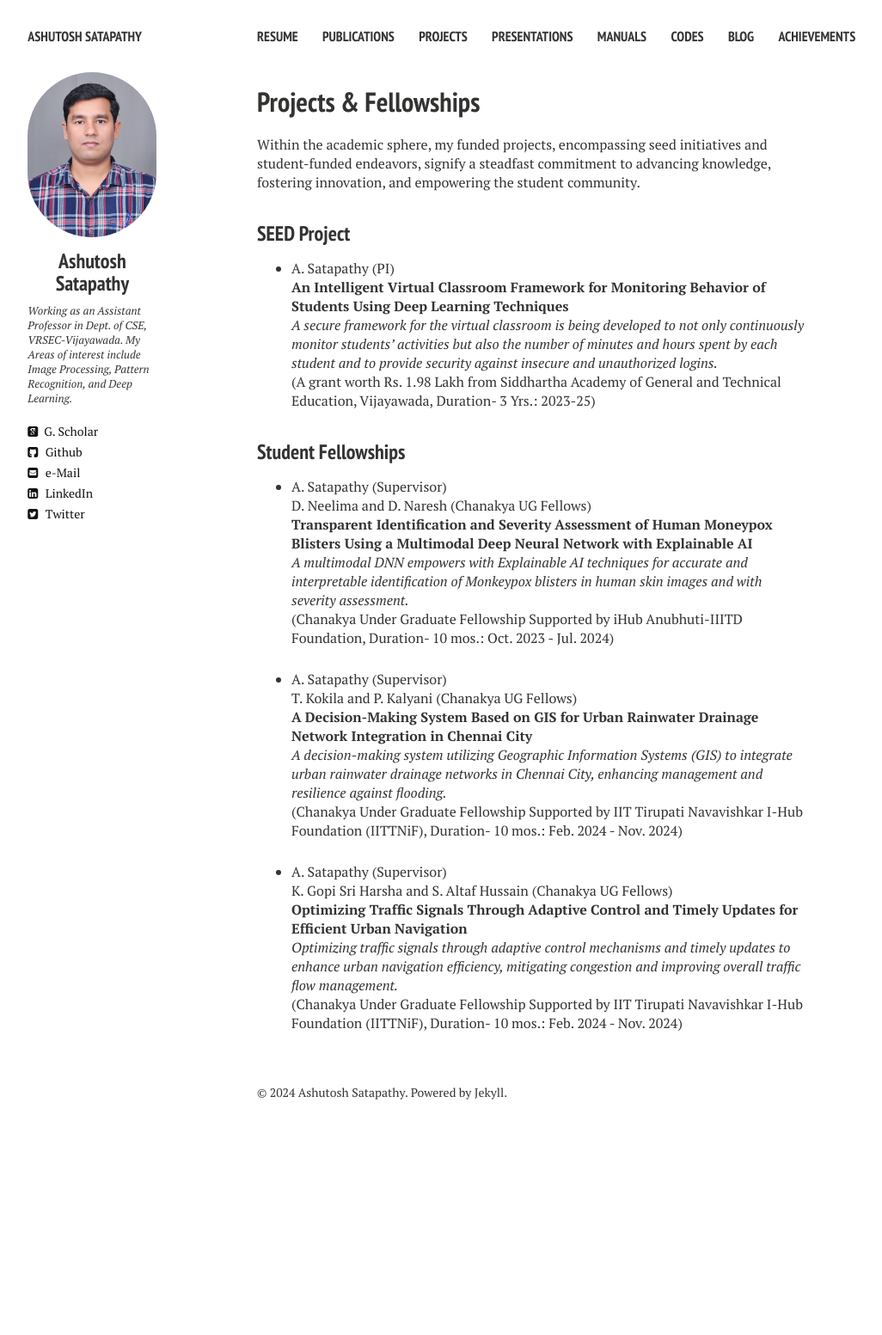
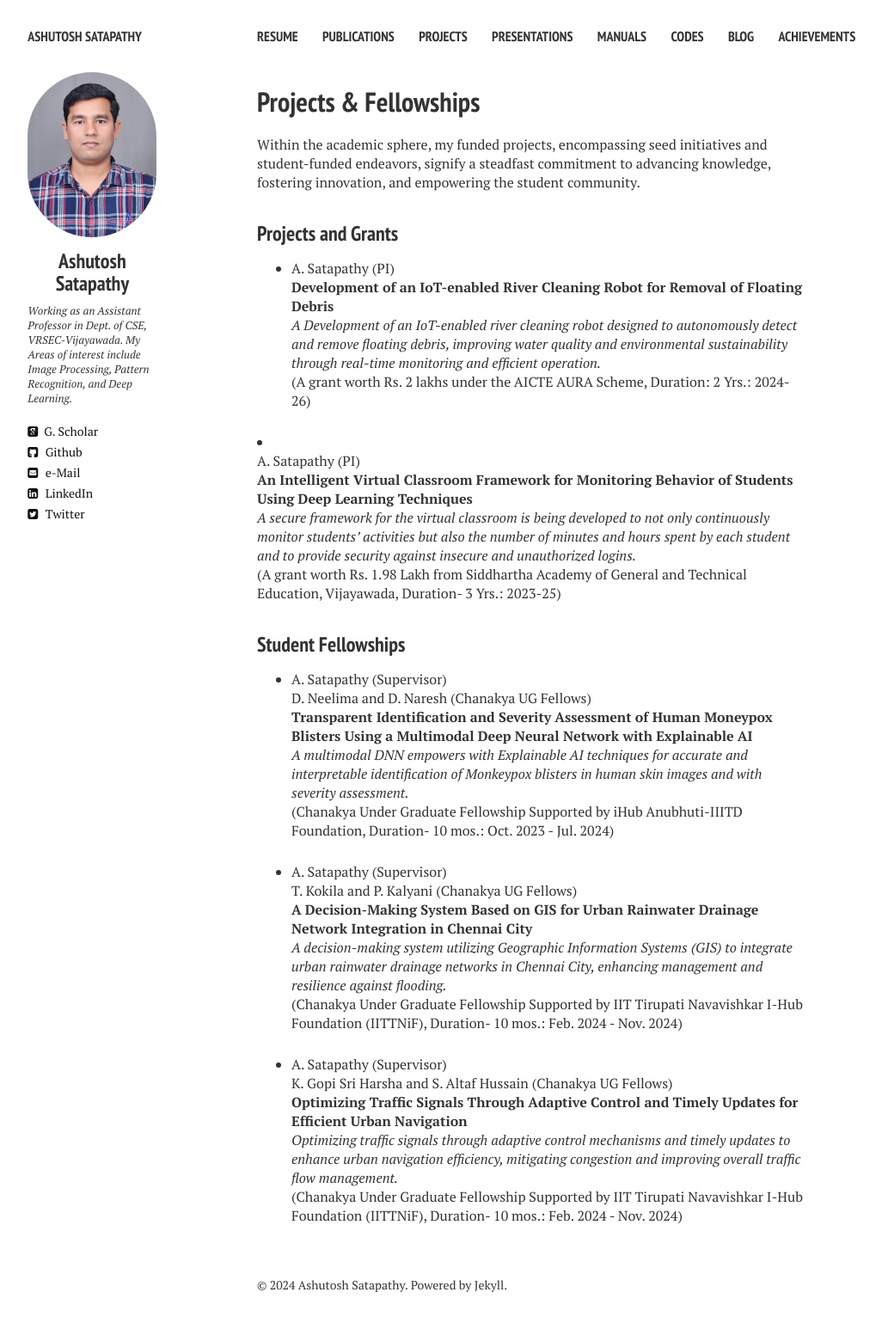
Before and after one commit to ashutoshsatapathy1990/ashutoshsatapathy1990.github.io, a Jekyll site: the page built from projects.md, in a window 1280 px wide. Shown: the whole page at 86% size, without its empty margins (21-1047 px from the left). Built offline with Jekyll 4.4.1, drawn with Linux system fonts in a browser that asks for light colours; nearby versions of some CDN libraries; before the commit the page ends 1329 px from its top, so only the background shows below that.

Commit message:
Update projects.html

```diff
--- a/_layouts/projects.html
+++ b/_layouts/projects.html
@@ -82,8 +82,19 @@ div.bibtex pre { font-size: 75%; overflow: auto;  width: 100%; padding: 0em 0em;
 
 
 
-<h3 style="margin-bottom:0px;padding-top:10px;">SEED Project</h3>
+<h3 style="margin-bottom:0px;padding-top:10px;">Projects and Grants</h3>
 <ul class="biblist">
+
+<!-- Item: a -->
+<li ><p>
+A. Satapathy (PI)
+<br><b>Development of an IoT-enabled River Cleaning Robot for Removal of Floating Debris</b><br>
+<i>A Development of an IoT-enabled river cleaning robot designed to autonomously detect and remove floating debris, improving water quality and environmental sustainability through real-time monitoring and efficient operation.</i>
+<br/>
+(A grant worth Rs. 2 lakhs under the AICTE AURA Scheme, Duration: 2 Yrs.: 2024-26)<br/>
+</p>
+</li>
+</ul>
 
 <!-- Item: a -->
 <li ><p>
```
